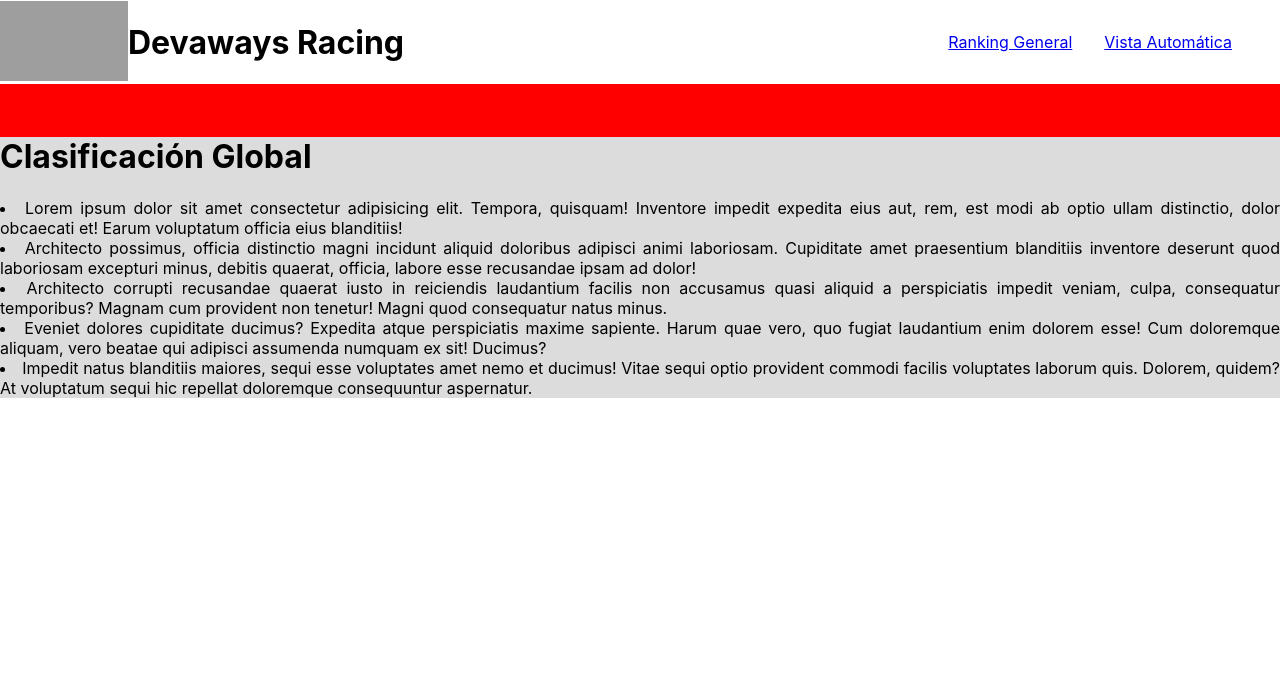
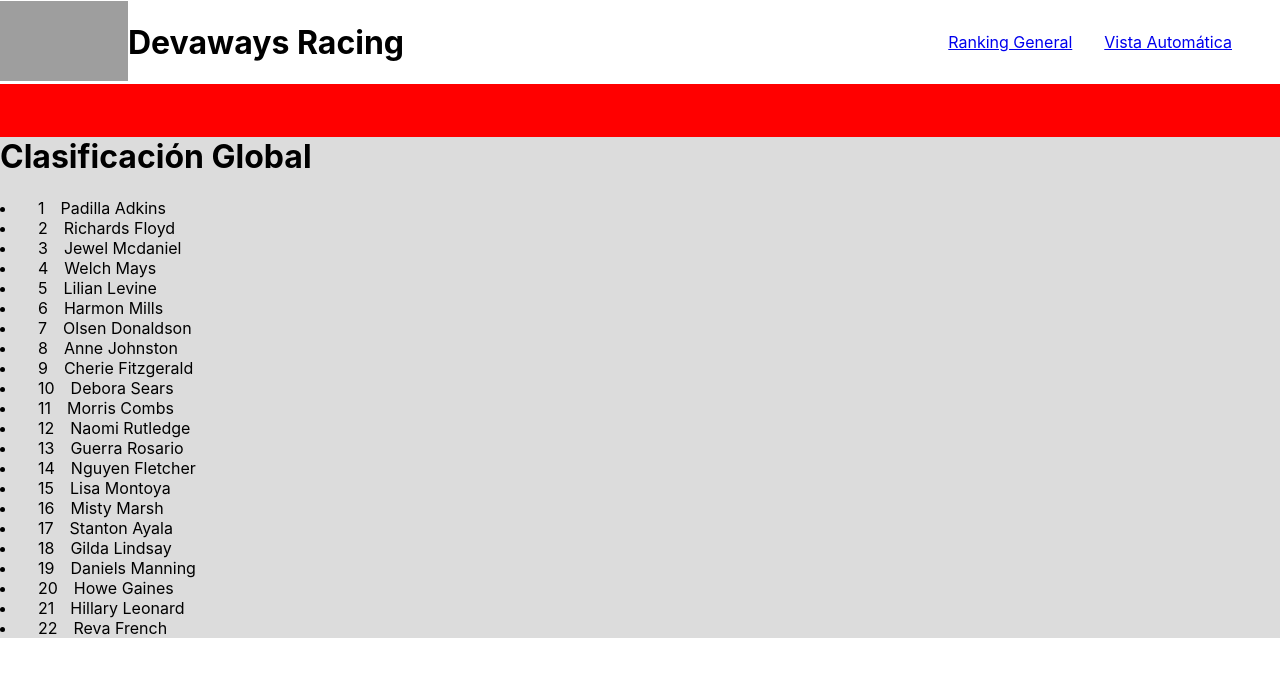
Before and after one commit to forteggu/devaways_test, a React (Create React App) app: page /generalRanking in a window 1280 px wide. Shown: the top 676 px of the page. Built offline with nearby package versions, Linux system fonts and the light colour scheme; grey boxes are pictures that could not be loaded.

Commit message:
Se corrige la aproximación a la solución y el cálculo de los rankings. Se muestra listado del ranking general

```diff
--- a/src/Api/DataApi.js
+++ b/src/Api/DataApi.js
@@ -1,55 +1,69 @@
 import RJson from "../Resources/drivers_karts_Front.json";
-
+import * as Utils from "./Utils";
 export function getRJson() {
   return RJson;
 }
+/**
+ * Para esta función partimos del supuesto de que si el sistema se escala:
+ * Todos los pilotos siguen teniendo el mismo número de carreras
+ * Las carreras estan ordenadas tal y como lo están actualmente en el JSON
+ */
+export function getGeneralRanking() {
+  let globalRanking = [];
+  let numCarreras = RJson[0].races.length; //Obtenemos el número de carreras
+  for (let n = 0; n < numCarreras; n++) {
+    //Recorremos las carreras
+    let datosN = RJson.map((racePilot) => {
+      return { piloto: racePilot.name, tiempo: racePilot.races[n].time }; //obtenemos los tiempos de cada piloto para cada carrera, creando así un mapa más sencillo de trabajar
+    });
+    datosN.sort(
+      (a, b) => Utils.fixTimeStamp(a.tiempo) > Utils.fixTimeStamp(b.tiempo)
+    ); //ordenamos los resultados por tiempo
+    //Recorremos los resultados y empezamos a generar el ranking final
+    let vp = datosN.length; //los victory points iniciales es el numero de corredores
+    for (let u of datosN) {
+      let existsRacePilot = globalRanking.filter(
+        (item) => item && item.piloto === u.piloto
+      );
+      if (existsRacePilot.length>0) {
+        //Después ya existe el usuario y actualiza su registro
 
+        let index = globalRanking.findIndex((item) => item.piloto === u.piloto);
+        if (index > -1) {
+          globalRanking[index].puntuacion += vp;
+        }
+      } else {
+        //En primera iteración entrará aqui y establece el primer valor
+        globalRanking.push({ piloto: u.piloto, puntuacion: vp });
+      }
+      vp--;
+    }
+    console.log("datosN: ", datosN);
+  }
+
+  globalRanking.sort((a, b) => a.puntuacion < b.puntuacion);
+
+  return Utils.setPole(globalRanking);
+}
+
+/**
+ * Para esta función partimos del supuesto de que si el sistema se escala:
+ * Todos los pilotos siguen teniendo el mismo número de carreras
+ * Las carreras estan ordenadas tal y como lo están actualmente en el JSON
+ */
 export function getDatosPorCarreras() {
-    let mapaCarreras = [];
-    //Recorremos el json.
-  for (let corredor of RJson) {
-    //para cada corredor recorremos sus carreras.
-    for (let carrera of corredor.races) {
-      //Si la carrera no existe, la creamos
-      //Utilizamos el campo raceName como index para saber en que objeto meter los datos que vayamos recorriendo.
-      let nIndexCarrera = mapaCarreras.findIndex(
-        (elemento) => elemento.raceName === carrera.name
-      );
-      if (nIndexCarrera === -1) {
-        mapaCarreras.push({
-          raceName: carrera.name,
-          datos: [
-            {
-              corredor: corredor.name,
-              tiempo: carrera.time,
-            },
-          ],
-        });
-      } else {
-        mapaCarreras[nIndexCarrera].datos.push({
-          corredor: corredor.name,
-          tiempo: carrera.time,
-        });
-      }
-    }
+  let numCarreras = RJson[0].races.length;
+  for (let n = 0; n < numCarreras; n++) {
+    let datosN = RJson.map((racePilot) => {
+      return { piloto: racePilot.name, tiempo: racePilot.races[n].time };
+    });
+    datosN.sort(
+      (a, b) => Utils.fixTimeStamp(a.tiempo) > Utils.fixTimeStamp(b.tiempo)
+    );
+    console.log("datosN: ", datosN);
+    return datosN;
   }
-  return mapaCarreras;
 }
-export function getDatosCarrera(carrera) {}
-export function getGeneralRanking() {
-  let mapaCarreras = getDatosPorCarreras();
-  let rankingOrdenado = [];
-  /**
-   * Una vez tenemos el mapa de todas las carreras con sus resultados,
-   * ordenamos cada carrera por sus tiempos y sumamos puntos para saber el resultado de la clasificacion global
-   */
-  let rankingTemporal = [];
-  for (let carrera of mapaCarreras) {
-    carrera.datos.sort((a,b) => a.tiempo > b.tiempo);
-    //Una vez ordenada cada carrera ...
-
-  }
-  console.log(mapaCarreras);
-
-  //races.sort((a,b) => a.time > b.time);
+export function getDatosCarrera(carrera) {
+  //getDatosPorCarrera().filter(carrera);
 }
--- /dev/null
+++ b/src/Api/Utils.js
@@ -0,0 +1,29 @@
+export function fixTimeStamp(time) {
+    let splitdTimeHM = time.split(":"); //Obtiene hh:mm: + ss:mmss
+    let splitdTimeSMs = splitdTimeHM[2].split("."); //Obtiene ss:mmss
+    splitdTimeHM.pop(); //Elimina los ss:mmss
+    let newTimeHM = splitdTimeHM.map((time) => {
+      return time.length === 1 ? "0" + time : time;
+    });
+    let newTimeSMs = splitdTimeSMs.map((time) => {
+      return time.length === 1 ? "0" + time : time;
+    });
+    return newTimeHM.join(":") + ":" + newTimeSMs.join(".");
+  }
+
+export function setPole(ranking){
+    let posNumber = 1;
+    return ranking.map((pos,index,elements) => {
+        console.log("pos" ,pos);
+        console.log("index: ",index);
+        let nextPos = elements[index+1];
+        console.log("nextpos: ",nextPos);
+        if(nextPos && nextPos.puntuacion === pos.puntuacion){
+            pos.posicion = posNumber;
+        }else{
+            pos.posicion = posNumber;
+            posNumber++
+        }
+        return pos;
+    });
+}
--- a/src/Components/GeneralRanking/GeneralRanking.js
+++ b/src/Components/GeneralRanking/GeneralRanking.js
@@ -1,40 +1,14 @@
 import cssGR from "./GeneralRanking.module.css";
 import * as DataApi from "../../Api/DataApi";
 function GeneralRanking() {
-    console.log(DataApi.getGeneralRanking());
+    let generalRankingList = DataApi.getGeneralRanking();
+
   return (
     <div className={cssGR.generalRankingContainer}>
       <h1>Clasificación Global</h1>
-      <li>
-        Lorem ipsum dolor sit amet consectetur adipisicing elit. Tempora,
-        quisquam! Inventore impedit expedita eius aut, rem, est modi ab optio
-        ullam distinctio, dolor obcaecati et! Earum voluptatum officia eius
-        blanditiis!
-      </li>
-      <li>
-        Architecto possimus, officia distinctio magni incidunt aliquid doloribus
-        adipisci animi laboriosam. Cupiditate amet praesentium blanditiis
-        inventore deserunt quod laboriosam excepturi minus, debitis quaerat,
-        officia, labore esse recusandae ipsam ad dolor!
-      </li>
-      <li>
-        Architecto corrupti recusandae quaerat iusto in reiciendis laudantium
-        facilis non accusamus quasi aliquid a perspiciatis impedit veniam,
-        culpa, consequatur temporibus? Magnam cum provident non tenetur! Magni
-        quod consequatur natus minus.
-      </li>
-      <li>
-        Eveniet dolores cupiditate ducimus? Expedita atque perspiciatis maxime
-        sapiente. Harum quae vero, quo fugiat laudantium enim dolorem esse! Cum
-        doloremque aliquam, vero beatae qui adipisci assumenda numquam ex sit!
-        Ducimus?
-      </li>
-      <li>
-        Impedit natus blanditiis maiores, sequi esse voluptates amet nemo et
-        ducimus! Vitae sequi optio provident commodi facilis voluptates laborum
-        quis. Dolorem, quidem? At voluptatum sequi hic repellat doloremque
-        consequuntur aspernatur.
-      </li>
+      {generalRankingList.map(item =>{
+          return <li><span className={cssGR.rankPosition}>{item.posicion}</span><span className={cssGR.rankName}>{item.piloto}</span></li>
+      })}
     </div>
   );
 }
--- a/src/Components/GeneralRanking/GeneralRanking.module.css
+++ b/src/Components/GeneralRanking/GeneralRanking.module.css
@@ -2,3 +2,10 @@
     background-color: gainsboro;
     text-align: justify;
 }
+
+.rankPosition{
+    margin-left: 1em;
+}
+.rankName{
+    margin-left: 1em;
+}
--- a/src/Consts.js
+++ /dev/null
@@ -1,6 +0,0 @@
-const Constantes = {
-    grv: "General Ranking View",
-    av: "Automatic View"
-}
-
-export default Constantes;
```
Also changed, not shown: src/Api/funcionesAlternativas.js (added, +47 -0 lines).
